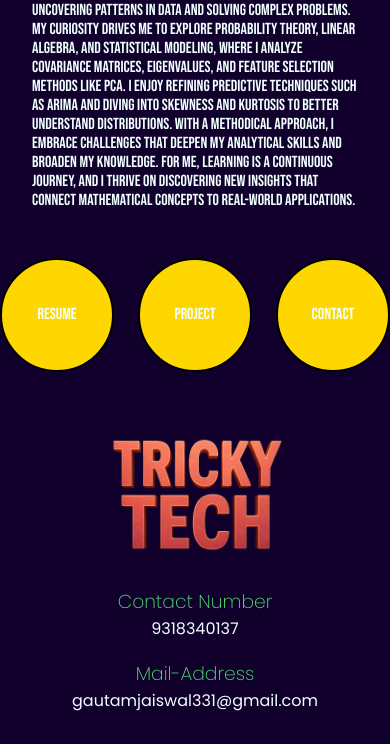
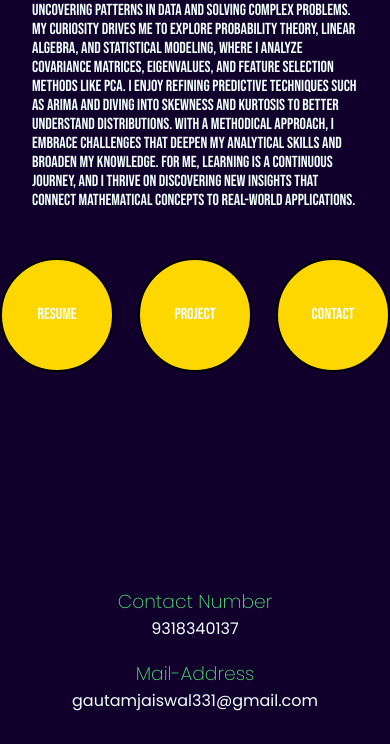
Before and after one commit to geekyTech32/Tricky-Tech-App, a website built with Vite: page index.html in a window 390 px wide. Shown: the part 1035-1779 px from the top of the page. Built offline with nearby package versions, Linux system fonts and the light colour scheme; files whose address does not match are found by name; a web font is replaced by a local one.

Commit message:
Update social-media.css

```diff
--- a/social-media.css
+++ b/social-media.css
@@ -85,7 +85,6 @@
 
     #web-logo-container{
     justify-content: center;
-    background-image:url('icons/create_an_logo_name_-removebg-preview.png');
     background-size: 15rem;
     background-position:center;
 
```
